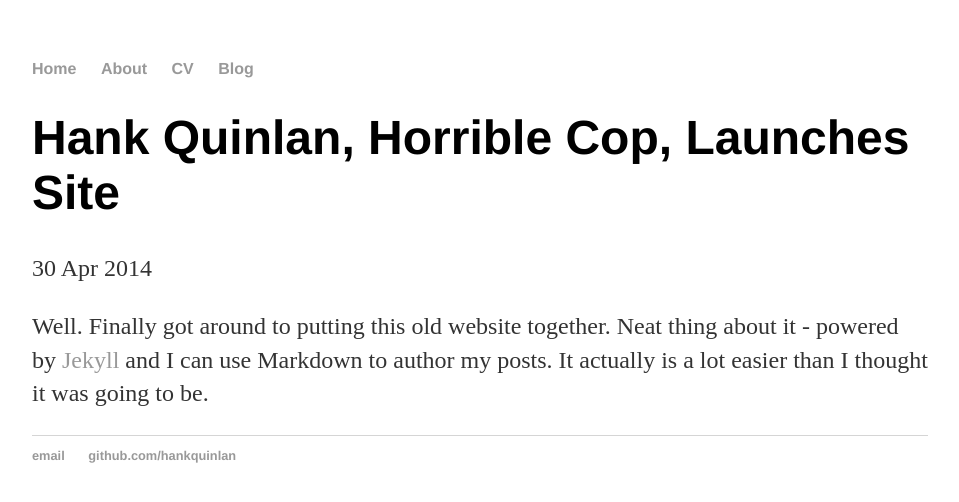
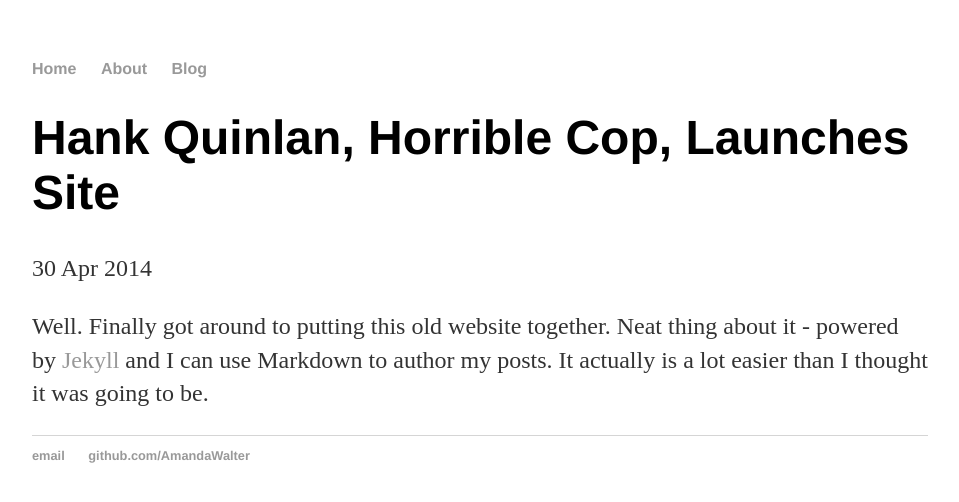
Before and after one commit to AmandaWalter/nothing-to-it, a Jekyll site: the page built from _posts/2014-04-30-hank-quinlan-site-launched.md, in a window 1280 px wide. Shown: the top 502 px of the page, without its empty margins (160-1119 px from the left). Built offline with Jekyll 4.4.1, drawn with Linux system fonts in a browser that asks for light colours.

Commit message:
Update default.html

```diff
--- a/_layouts/default.html
+++ b/_layouts/default.html
@@ -2,7 +2,6 @@
 	<html>
 		<head>
 			<title>{{ page.title }}</title>
-			<!-- link to main stylesheet -->
 			<link rel="stylesheet" type="text/css" href="/css/main.css">
 		</head>
 		<body>
@@ -10,7 +9,6 @@
 	    		<ul>
 	        		<li><a href="/">Home</a></li>
 		        	<li><a href="/about">About</a></li>
-	        		<li><a href="/cv">CV</a></li>
 	        		<li><a href="/blog">Blog</a></li>
 	    		</ul>
 			</nav>
@@ -21,8 +19,8 @@
 			</div><!-- /.container -->
 			<footer>
 	    		<ul>
-	        		<li><a href="mailto:hankquinlanhub@gmail.com">email</a></li>
-	        		<li><a href="https://github.com/hankquinlan">github.com/hankquinlan</a></li>
+	        		<li><a href="mailto:anhart@gmail.com">email</a></li>
+	        		<li><a href="https://github.com/AmandaWalter">github.com/AmandaWalter</a></li>
 				</ul>
 			</footer>
 		</body>
```
